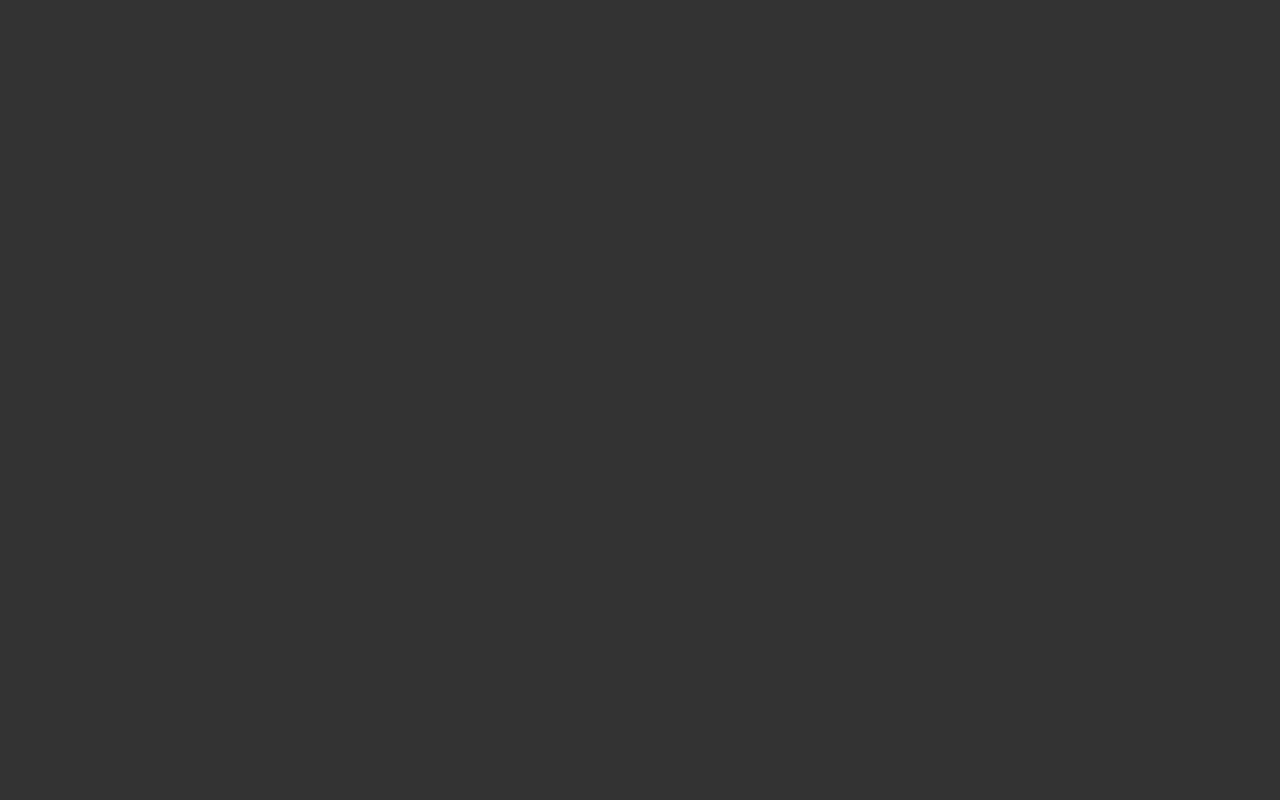
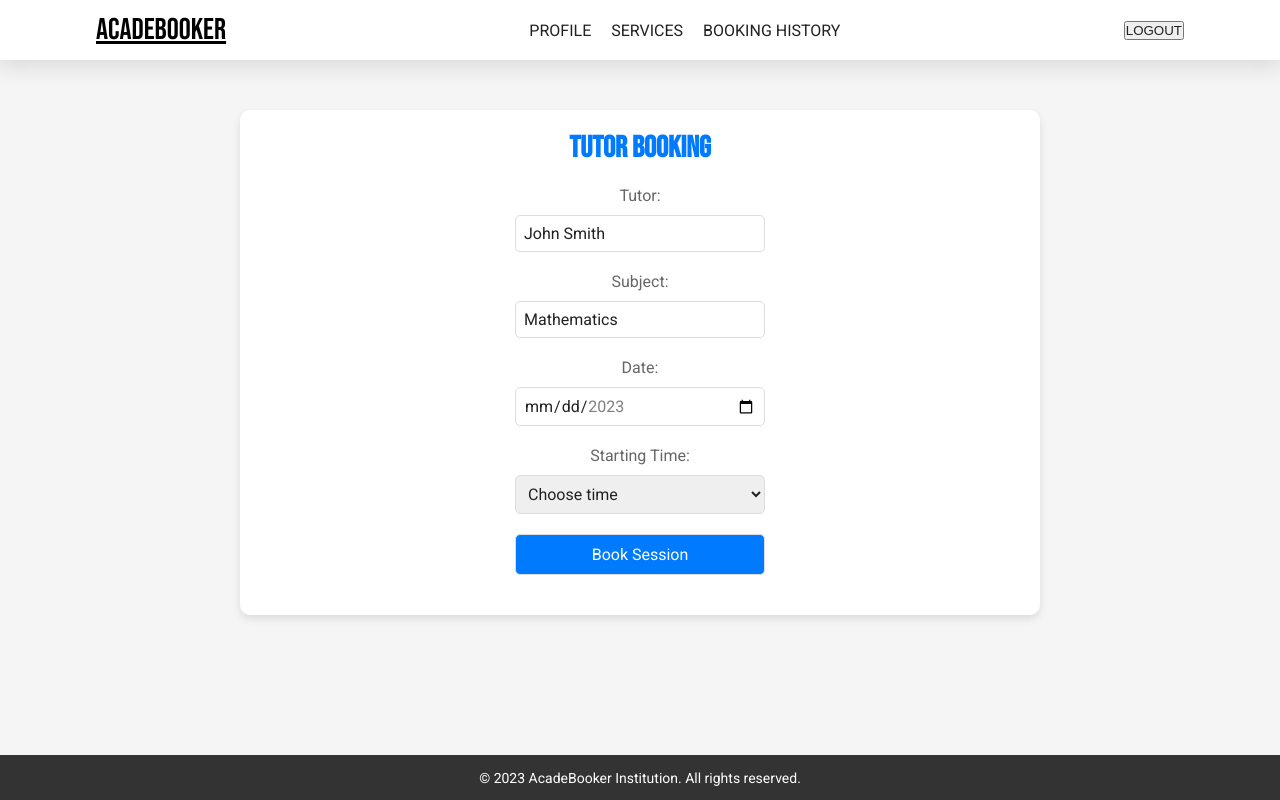
Before and after one commit to thenaijagamer/tutoring-booking, a React (Create React App) app in the folder client/: page /session-booking/1 in a window 1280 px wide. Built offline with nearby package versions, Linux system fonts and the light colour scheme; sample sign-in values are in the browser's storage.

Commit message:
Import confirmation component to session booking component

```diff
--- a/client/src/components/confirmation/confirmation.component.jsx
+++ b/client/src/components/confirmation/confirmation.component.jsx
@@ -1,30 +1,53 @@
 import React from "react";
+import axios from "axios";
 import Button from "../button/button.component";
 import { ReactComponent as CrossIcon } from "../../icons/cross.svg";
 
-const BookingConfirmation = () => {
+const BookingConfirmation = ({ setConfirm, name, subject, date, time }) => {
+  const handleClick = async () => {
+    try {
+      const response = await axios.post(
+        "http://localhost:5050/api/bookings/history",
+        {
+          tutor: name,
+          subject: subject,
+          date: date,
+          startTime: time,
+        },
+        {
+          headers: {
+            "x-auth-token": localStorage.getItem("token"),
+          },
+        }
+      );
+      console.log(response.data); // Handle successful booking
+      alert("you have booked for session successfully");
+    } catch (error) {
+      console.error(error);
+    }
+  };
   return (
     <main>
       <div className="confirmation__container">
-        <CrossIcon className="confirmation__quit" />
+        <CrossIcon className="confirmation__quit" onClick={setConfirm(false)} />
         <h2>Booking Confirmation</h2>
         <div className="confirmation__info">
           <h3>Booking Details</h3>
           <p>
-            <strong>Tutor:</strong> Jane Smith
+            <strong>Tutor:</strong> {name}
           </p>
           <p>
-            <strong>Subject:</strong> Mathematics
+            <strong>Subject:</strong> {subject}
           </p>
           <p>
-            <strong>Date:</strong> July 15, 2023
+            <strong>Date:</strong> {date}
           </p>
           <p>
-            <strong>Time:</strong> 4:00 PM - 5:00 PM
+            <strong>Time:</strong> {time} - 5:00 PM
           </p>
         </div>
         <div className="confirmation__actions">
-          <Button>Book session</Button>
+          <Button onClick={handleClick}>Book session</Button>
           {/* <Button cancelB>cancel Session</Button> */}
         </div>
       </div>
--- a/client/src/components/confirmation/confirmation.style.scss
+++ b/client/src/components/confirmation/confirmation.style.scss
@@ -4,11 +4,13 @@ main {
   margin: 5rem auto;
   text-align: center;
   position: absolute;
-  transform: translate(50%);
+  transform: translateY(50%) translateX(50%);
   right: 50%;
+  bottom: 50%;
 }
 .background {
-  background-color: #333333;
+  backdrop-filter: blur(3px);
+  background-color: rgba(51, 51, 51, 0.2);
   width: 100vw;
   height: 100vh;
   z-index: 2;
--- a/client/src/pages/sessionBooking/sessionBooking.component.jsx
+++ b/client/src/pages/sessionBooking/sessionBooking.component.jsx
@@ -1,7 +1,6 @@
 import React from "react";
-import { useState } from "react";
+import { useState, useEffect } from "react";
 import { useParams } from "react-router-dom";
-import axios from "axios";
 import useRequireAuth from "../../auth";
 
 import tutorsData from "../../utility/tutors.json";
@@ -11,7 +10,7 @@ const SessionBookings = () => {
   useRequireAuth();
   const [date, setDate] = useState("");
   const [time, setTime] = useState("");
-  const [confirm, setConfirm] = useState(false);
+  const [confirm, setConfirm] = useState();
   const { id } = useParams();
   const getTutorName = tutorsData
     .filter((tutor) => id === tutor.id.toString())
@@ -52,36 +51,29 @@ const SessionBookings = () => {
     monthMax.toString().length == 1 ? `0${monthMax}` : monthMax
   }-${dayMax.toString().length == 1 ? `0${dayMax}` : dayMax}`;
 
-  const handleSubmit = async (e) => {
+  const handleSubmit = (e) => {
     e.preventDefault();
     console.log(getTutorName, getTutorSubject, date, time);
-    try {
-      const response = await axios.post(
-        "http://localhost:5050/api/bookings/history",
-        {
-          tutor: getTutorName,
-          subject: getTutorSubject,
-          date: date,
-          startTime: time,
-        },
-        {
-          headers: {
-            "x-auth-token": localStorage.getItem("token"),
-          },
-        }
-      );
-      console.log(response.data); // Handle successful booking
-      alert("you have booked for session successfully");
-    } catch (error) {
-      console.error(error);
-    }
+    setConfirm(true);
   };
 
   return (
     <>
-      <div className="background"></div>
+      {confirm ? (
+        <div className="background">
+          <BookingConfirmation
+            setConfirm={setConfirm}
+            name={getTutorName}
+            subject={getTutorSubject}
+            date={date}
+            time={time}
+          />
+        </div>
+      ) : (
+        ""
+      )}
+
       <div className="session-booking">
-        {!confirm ? <BookingConfirmation /> : ""}
         <div className="session-booking__container">
           <h2 className="session-booking__header">Tutor Booking</h2>
           <form className="session-booking__form" onSubmit={handleSubmit}>
```
